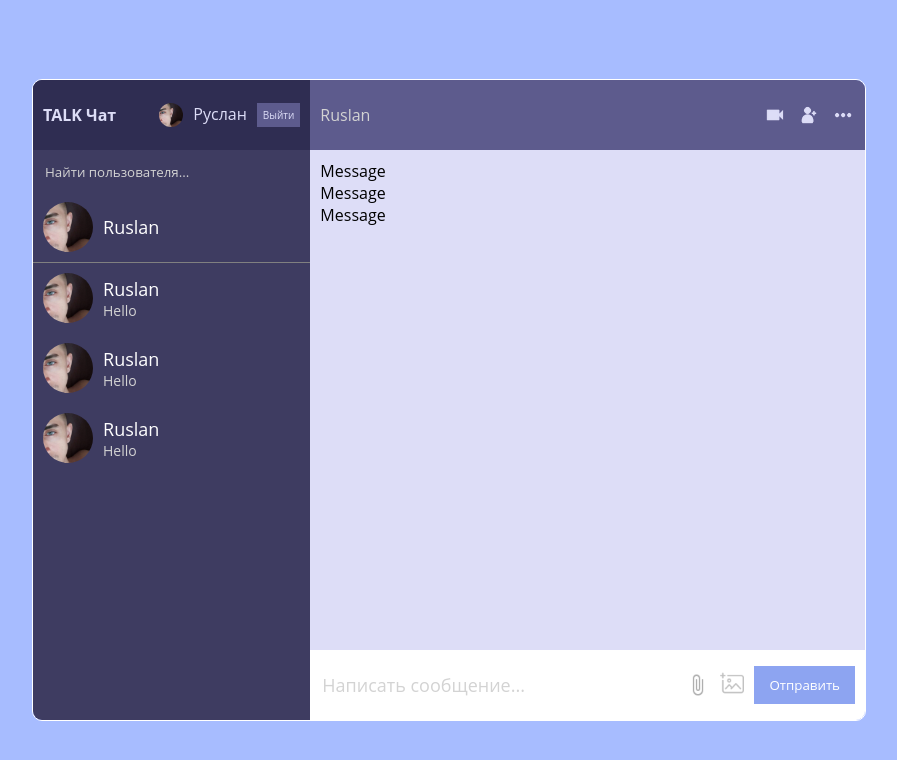
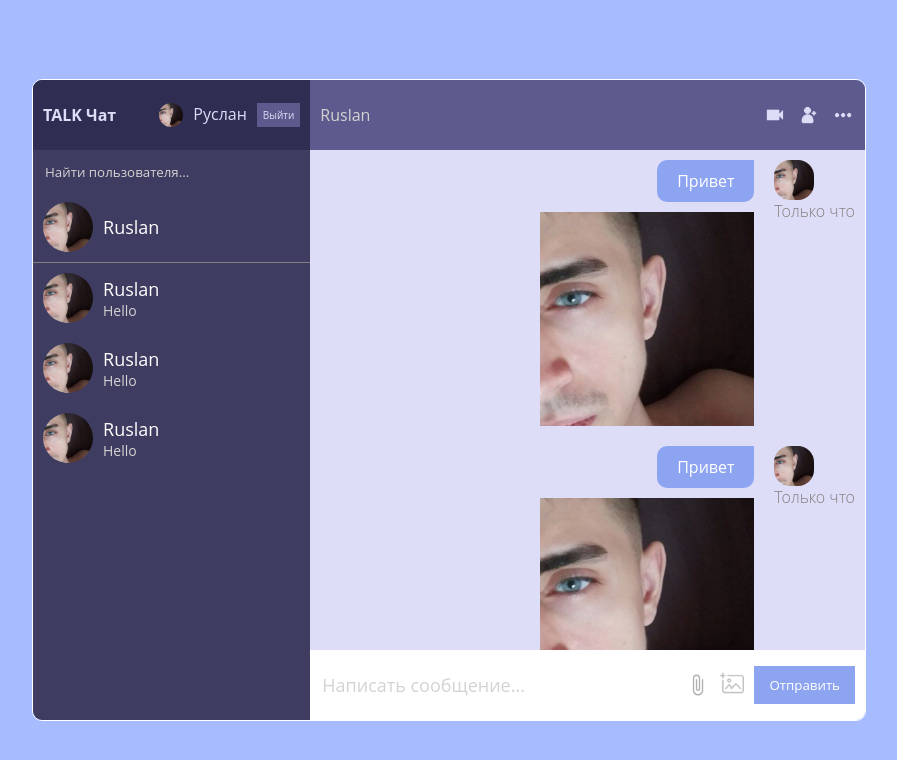
Before and after one commit to codeedocc/chatWithFriends, a React (Create React App) app: page / in a window 1280 px wide. Shown: the top 760 px of the page, without its empty margins (191-1088 px from the left). Built offline with nearby package versions, Linux system fonts and the light colour scheme.

Commit message:
created Message comp and styles for it

```diff
--- a/src/components/Message.jsx
+++ b/src/components/Message.jsx
@@ -1,7 +1,19 @@
 import React from 'react'
+import Face from '../assets/img/1.jpg'
 
 const Message = () => {
-  return <div>Message</div>
+  return (
+    <div className="message owner">
+      <div className="messageInfo">
+        <img src={Face} alt="" />
+        <span>Только что</span>
+      </div>
+      <div className="messageContent">
+        <p>Привет</p>
+        <img src={Face} alt="" />
+      </div>
+    </div>
+  )
 }
 
 export default Message
--- a/src/components/Messages.jsx
+++ b/src/components/Messages.jsx
@@ -7,6 +7,19 @@ const Messages = () => {
       <Message />
       <Message />
       <Message />
+      <Message />
+      <Message />
+      <Message />
+      <Message />
+      <Message />
+      <Message />
+      <Message />
+      <Message />
+      <Message />
+      <Message />
+      <Message />
+      <Message />
+      <Message />
     </div>
   )
 }
--- a/src/style.scss
+++ b/src/style.scss
@@ -210,6 +210,59 @@
         background-color: #ddddf7;
         padding: 10px;
         height: calc(100% - 160px);
+        overflow: auto;
+
+        .message {
+          display: flex;
+          gap: 20px;
+          margin-bottom: 20px;
+
+          .messageInfo {
+            display: flex;
+            flex-direction: column;
+            color: gray;
+            font-weight: 300;
+            margin-bottom: 20px;
+
+            img {
+              width: 40px;
+              height: 40px;
+              border-radius: 40%;
+              object-fit: cover;
+            }
+          }
+          .messageContent {
+            max-width: 80%;
+            display: flex;
+            flex-direction: column;
+            gap: 10px;
+
+            p {
+              background-color: white;
+              padding: 10px 20px;
+              border-radius: 0px 10px 10px 10px;
+              max-width: max-content;
+            }
+
+            img {
+              width: 50%;
+            }
+          }
+
+          &.owner {
+            flex-direction: row-reverse;
+
+            .messageContent {
+              align-items: flex-end;
+
+              p {
+                background-color: #8da4f1;
+                color: white;
+                border-radius: 10px 0px 10px 10px;
+              }
+            }
+          }
+        }
       }
 
       .input {
```
